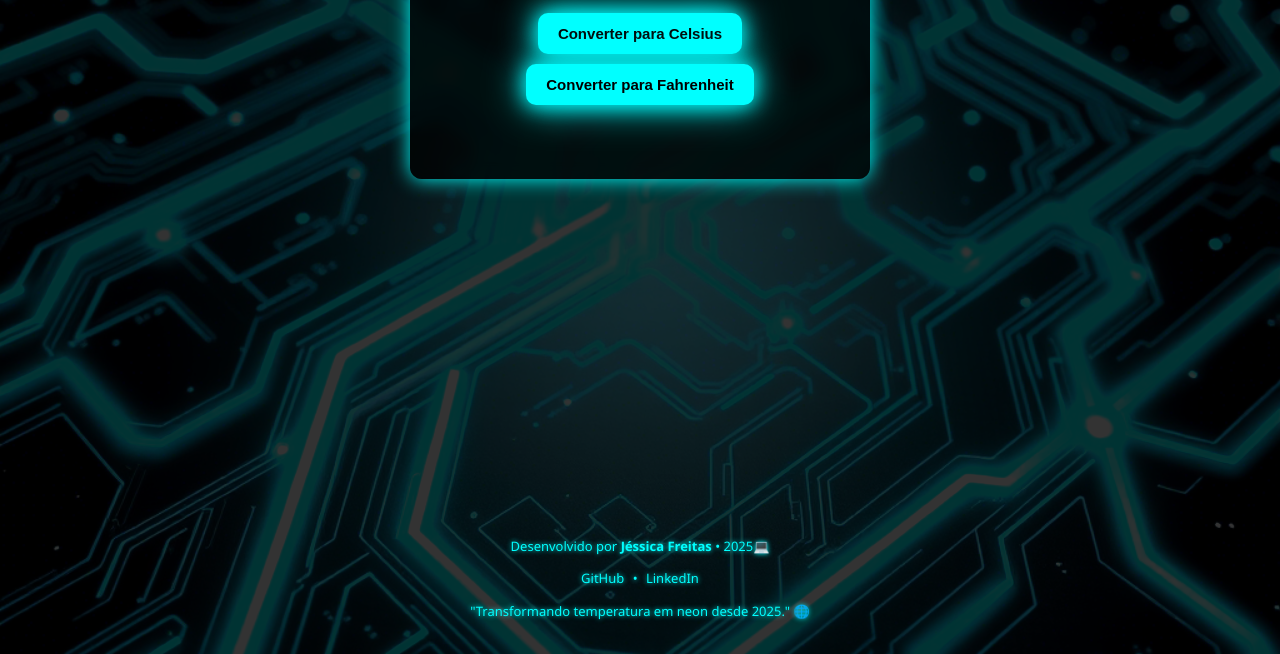
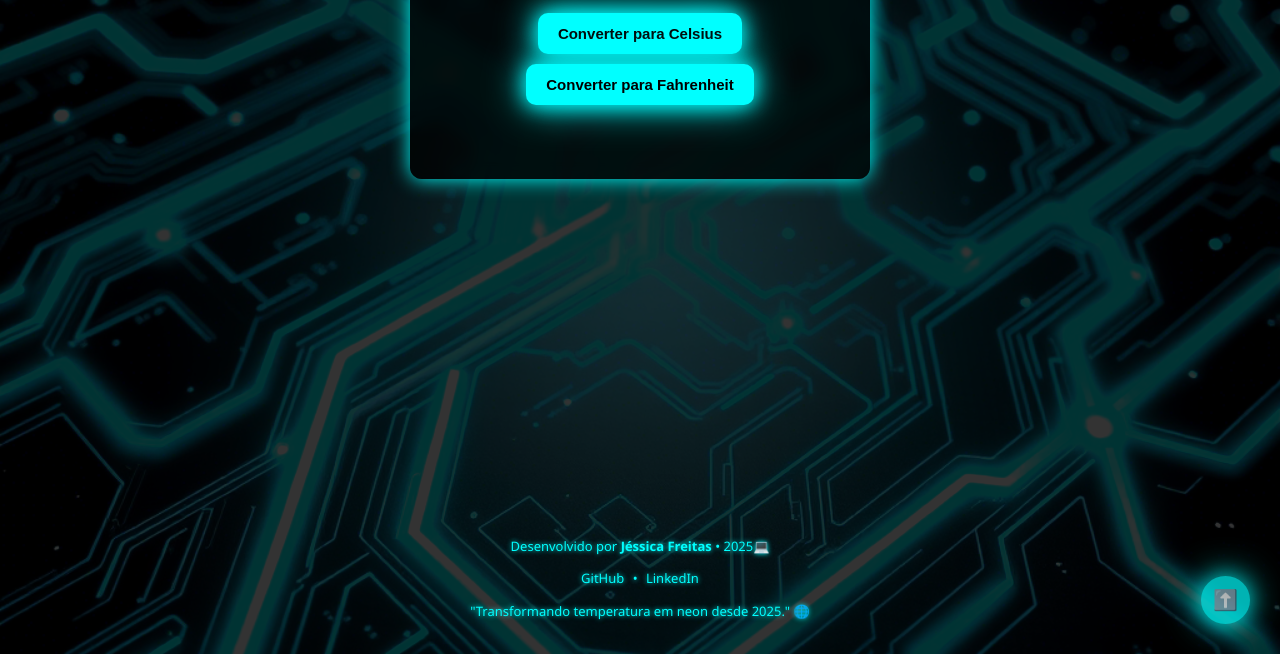
Before and after one commit to jessfrt/conversor, a plain HTML site: page index.html in a window 1280 px wide. Shown: the part 146-800 px from the top of the page. Drawn offline with Linux system fonts and the light colour scheme.

Commit message:
deslizar

```diff
--- a/index.html
+++ b/index.html
@@ -31,5 +31,6 @@
         </p>
         <p>"Transformando temperatura em neon desde 2025." 🌐</p>
       </footer>
+    <button id="voltarTopo" title="Voltar ao topo">⬆️</button>
 </body>
 </html>
--- a/script.js
+++ b/script.js
@@ -42,3 +42,12 @@ btnParaFahrenheit.addEventListener("click", function () {
         resultado.classList.add("mostrar");
     }
 });
+// Botão voltar ao topo
+const btnTopo = document.getElementById("voltarTopo");
+
+btnTopo.addEventListener("click", () => {
+    window.scrollTo({
+        top: 0,
+        behavior: "smooth"
+    });
+});
--- a/style.css
+++ b/style.css
@@ -155,3 +155,24 @@ footer a {
 footer a:hover {
     text-decoration: underline;
 }
+#voltarTopo {
+    position: fixed;
+    bottom: 30px;
+    right: 30px;
+    padding: 12px;
+    border: none;
+    border-radius: 50%;
+    background-color: #0ff;
+    color: black;
+    font-size: 20px;
+    cursor: pointer;
+    box-shadow: 0 0 15px #0ff, 0 0 25px #00f;
+    z-index: 1000;
+    opacity: 0.7;
+    transition: opacity 0.3s ease, transform 0.2s ease;
+}
+
+#voltarTopo:hover {
+    opacity: 1;
+    transform: scale(1.1);
+}
```
